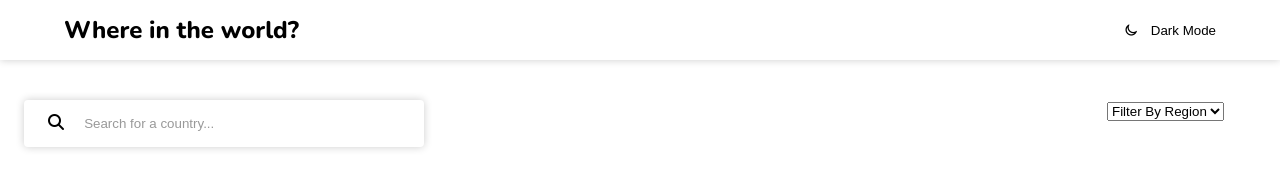
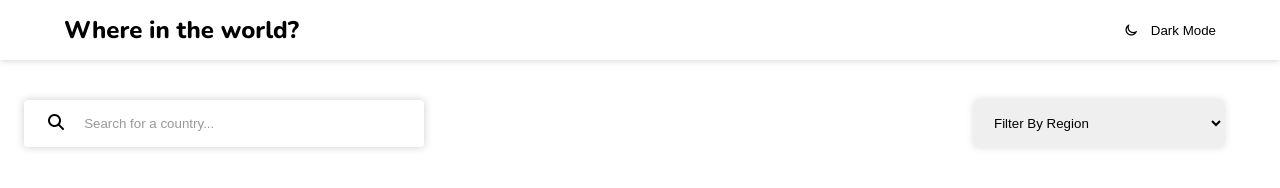
Before and after one commit to DivyeshBamaniya/Country-List-with-JS, a plain HTML site: page index.html in a window 1280 px wide. Drawn offline with nearby package versions, Linux system fonts and the light colour scheme; no server answers.

Commit message:
Changed the class Name of dropdown List

```diff
--- a/index.html
+++ b/index.html
@@ -29,8 +29,7 @@
             </div>
 
             <!-- Filter Bar -->
-            <div class="filter">
-                <select name="Region-Filter" id="Region-Filter">
+            <select class="filter-by-region" name="Region-Filter" id="Region-Filter">
                 <option hidden="">Filter By Region</option>
                 <option value="Africa">Africa</option>
                 <option value="America">America</option>
@@ -38,7 +37,6 @@
                 <option value="Europe">Europe</option>
                 <option value="Ocenia">Ocenia</option>
             </select>
-            </div>
         </div>
 
         <!-- Main Content -->
```
Lines whose indentation alone changed are shown as unchanged.
